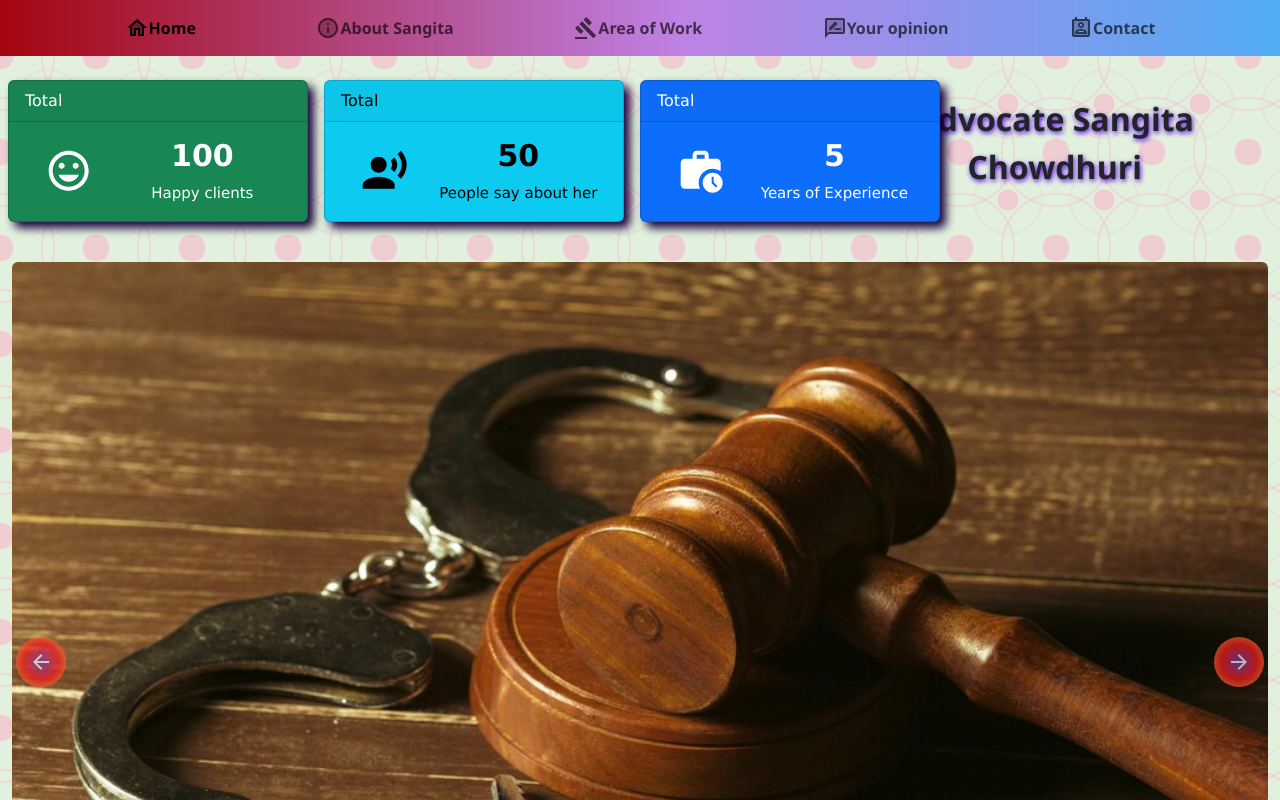
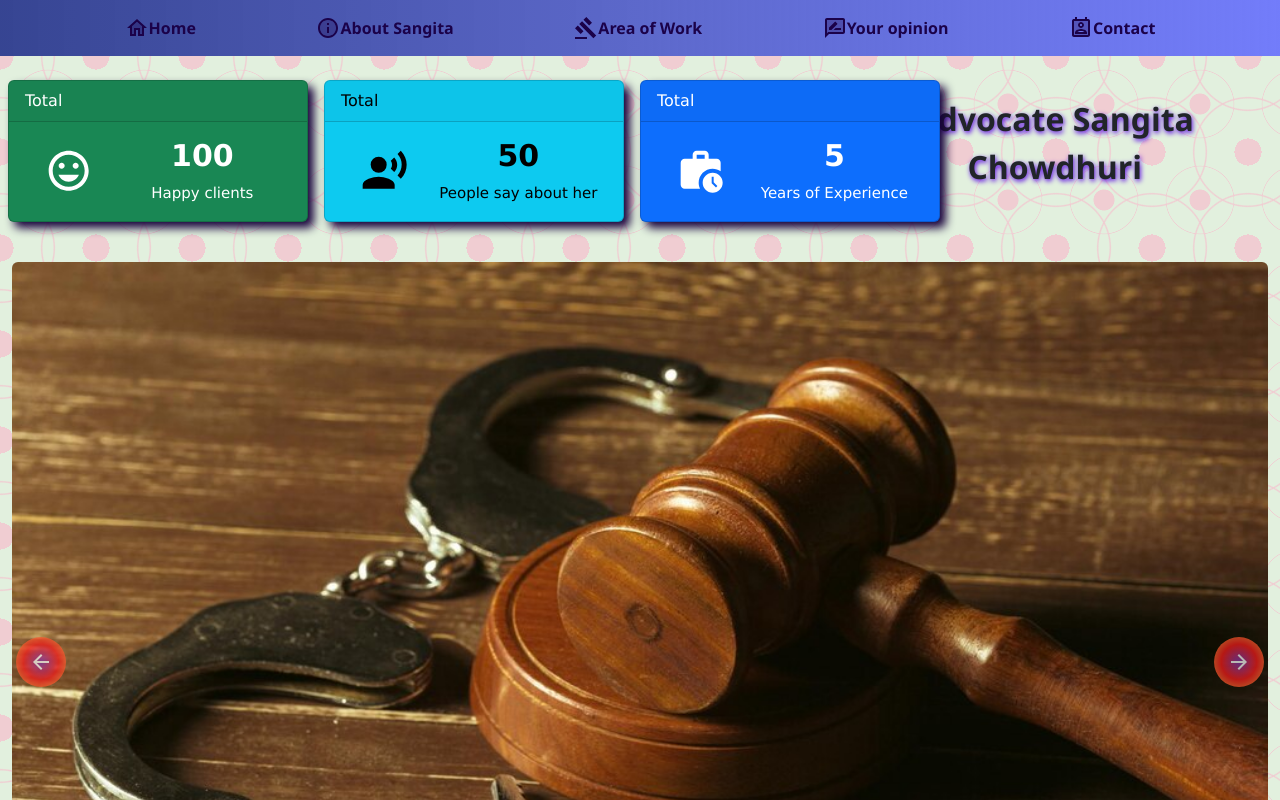
Before and after one commit to Sumitoppa/advocate-web, a React (Create React App) app: page / in a window 1280 px wide. Shown: the top 800 px of the page. Built offline with nearby package versions, Linux system fonts and the light colour scheme.

Commit message:
Style changes in pages

```diff
--- a/src/components/Homepage/Homepage.jsx
+++ b/src/components/Homepage/Homepage.jsx
@@ -14,7 +14,7 @@ const Homepage = () => {
     <>
       <div className="d-flex justify-content-between col-md-12 col-sm-12 col-12 row row-cols-auto">
         <div className="d-flex col-md-8 col-sm-12 col-12 justify-content-md-start">
-          <Slide>
+          <Slide triggerOnce={true}>
             <KPI
               count={AppConstants.ClientList}
               description={AppConstants.ClientDescription}
--- a/src/components/Homepage/MissionAndVision/MissionAndVision.jsx
+++ b/src/components/Homepage/MissionAndVision/MissionAndVision.jsx
@@ -7,7 +7,7 @@ function MissionAndVission() {
   return (
     <div className={`container d-flex gap-3 justify-content-between`}>
       <div>
-        <Zoom>
+        <Zoom triggerOnce={true}>
           <div className={`card ${styles.advMVCard}`}>
             <div className="card-body">
               <Typography className="card-title fs-4">
@@ -22,7 +22,7 @@ function MissionAndVission() {
         </Zoom>
       </div>
       <div>
-        <Zoom>
+        <Zoom triggerOnce={true}>
           <div className={`card ${styles.advMVCard}`}>
             <div className="card-body">
               <Typography className="card-title fs-4">
--- a/src/components/SideNav/NavMenu.jsx
+++ b/src/components/SideNav/NavMenu.jsx
@@ -41,35 +41,35 @@ function NavMenu() {
         <div className="collapse navbar-collapse" id="navbarNav">
           <div className={`navbar-nav ${styles.advNavbar} d-flex justify-content-evenly hidden-xs`}>
             <div className="nav-item">
-              <NavLink to="/" className={`nav-link`}>
+              <NavLink to="/" className={`nav-link ${styles.advNavLink}`}>
                 <div className="d-flex">
                   <HomeTwoToneIcon /> Home
                 </div>
               </NavLink>
             </div>
             <div className="nav-item">
-              <NavLink to="/about" className="nav-link">
+              <NavLink to="/about" className={`nav-link ${styles.advNavLink}`}>
                 <div className="d-flex">
                   <InfoTwoToneIcon /> About Sangita
                 </div>
               </NavLink>
             </div>
             <div className="nav-item">
-              <NavLink to="/area" className="nav-link">
+              <NavLink to="/area" className={`nav-link ${styles.advNavLink}`}>
                 <div className="d-flex">
                   <GavelTwoToneIcon /> Area of Work
                 </div>
               </NavLink>
             </div>
             <div className="nav-item">
-              <NavLink to="/feedback" className="nav-link">
+              <NavLink to="/feedback" className={`nav-link ${styles.advNavLink}`}>
                 <div className="d-flex">
                   <RateReviewTwoToneIcon /> Your opinion
                 </div>
               </NavLink>
             </div>
             <div className="nav-item">
-              <NavLink to="/contact" className="nav-link">
+              <NavLink to="/contact" className={`nav-link ${styles.advNavLink}`}>
                 <div className="d-flex">
                   <PermContactCalendarTwoToneIcon /> Contact
                 </div>
--- a/src/components/SideNav/NavMenu.module.css
+++ b/src/components/SideNav/NavMenu.module.css
@@ -3,13 +3,14 @@
 }
 
 .advNavLink{
-    color: antiquewhite;
+    color: #1b0249 !important;
     font-weight: bold;
 }
 
 .advNavBackground{
     opacity: 1.0;
-    background: linear-gradient(90deg, rgba(164,5,14,1) 0%, rgba(133,17,204,0.5299253490458684) 53%, rgba(82,172,244,1) 100%);
+    background: rgb(4,22,119);
+    background: linear-gradient(90deg, rgba(4,22,119,0.8) 0%, rgba(24,41,181,0.7) 50%, rgba(114,124,250,0.9949113434436274) 100%);
 }
 
 A.advactiveNav{
```
